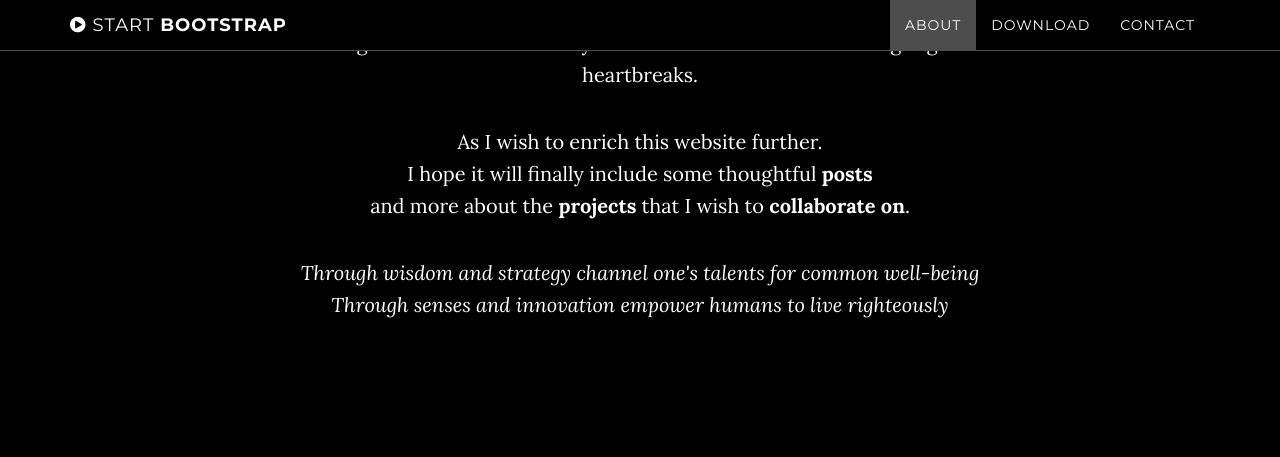
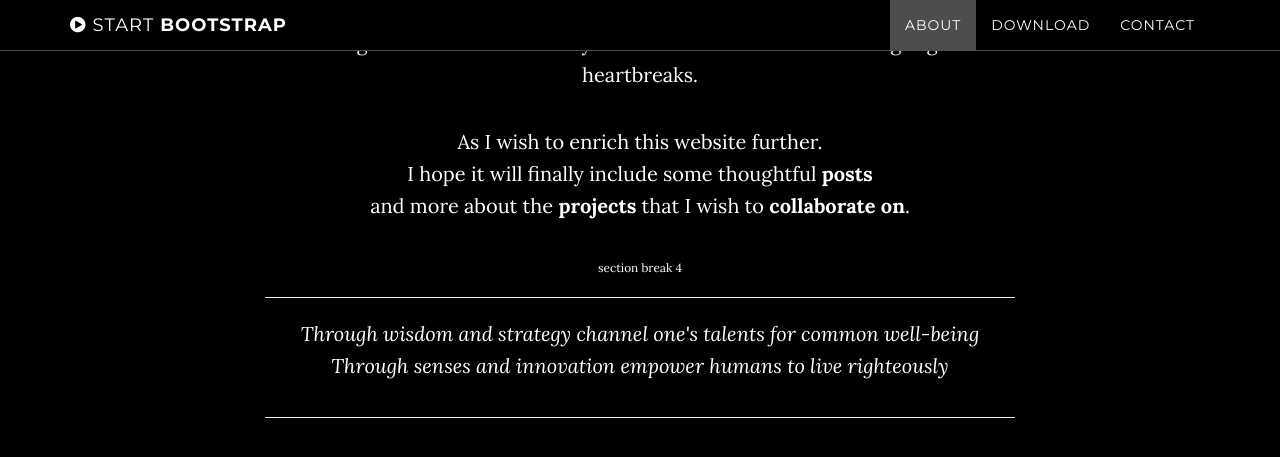
Before and after one commit to kozload/kozload.github.io, a Jekyll site: the page built from index.html, in a window 1280 px wide and 900 px high, scrolled down 1771 px, cut to the strip 0-552 px from the top of the window. Shown: the top 457 px of the strip. Built offline with Jekyll 4.4.1, drawn with Linux system fonts in a browser that asks for light colours.

Commit message:
Update about.html

```diff
--- a/_includes/about.html
+++ b/_includes/about.html
@@ -10,11 +10,15 @@
                 <p>I decided to become a <b>neuropsychiatrist</b>.<br>I will acquire <b>PhD in Public Health</b>.<br>I am going to set up the company for <b>Health Design & Strategy</b>.</p>
                 <p>I hope this path will bring me <b>fulfillment, peace and stability</b>.<br>Being adventurous is not very lucrative and the constant changes give heartbreaks.</p>
                 <p>As I wish to enrich this website further.<br>I hope it will finally include some thoughtful <b>posts</b><br>and more about the <b>projects</b> that I wish to <b>collaborate on</b>.</p>
-                    <div class="wrapper">
-                    <div class="divider div-transparent"></div>
-                    <div class="divider div-transparent div-arrow-down"></div>
+                    <section class="sb-index text-measure">
+                        <div class="sb sb-4">
+      <small>section break 4</small>
+      <hr class="section-break-4" />
+    </div>
                     <p><i>Through wisdom and strategy channel one's talents for common well-being<br>Through senses and innovation empower humans to live righteously</i></p>
-                    </div>
+                   </p>
+    <hr class="section-break-4" />
+    <p>
             </div>
         </div>
     </section>
```
